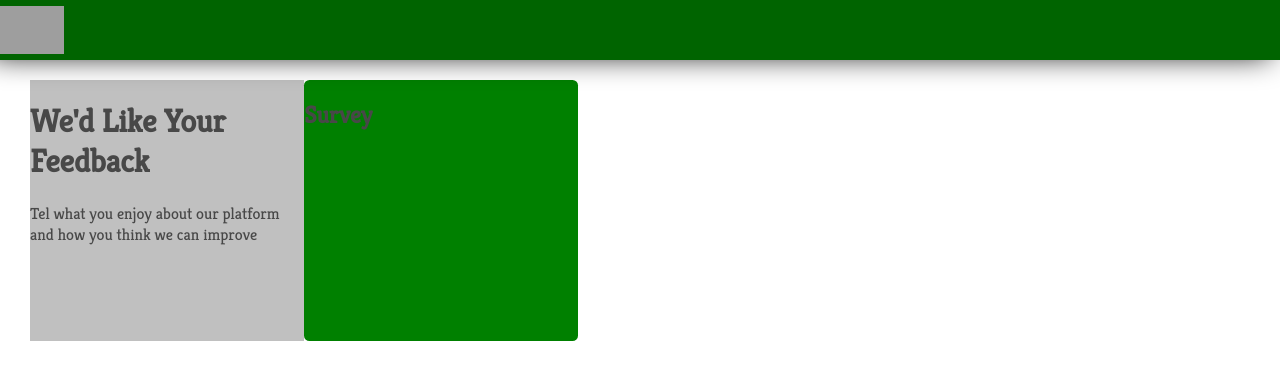
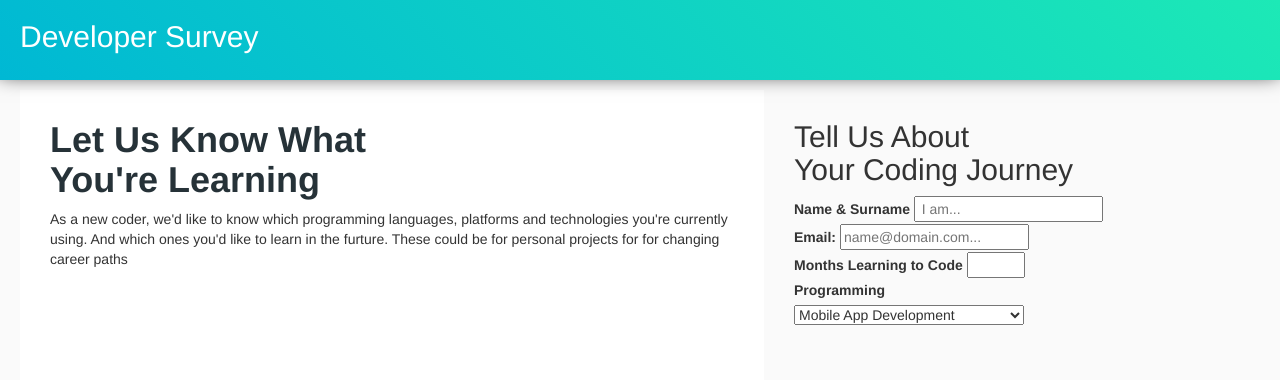
Before and after one commit to darrenisaacs/freeCodeCamp-SurveyForm, a plain HTML site: page index.html in a window 1280 px wide. Drawn offline with nearby package versions, Linux system fonts and the light colour scheme; grey boxes are pictures that could not be loaded.

Commit message:
Updated UI
- Changed Nav bar color
- Added form
-Added Header & Description

```diff
--- a/index.html
+++ b/index.html
@@ -1,56 +1,62 @@
 <!DOCTYPE html>
 
 <html>
-    <head>
-        <title></title>
+    <header>
+        <title>Developer Survey Form for Newbies</title>
         <link rel="stylesheet" href="style.css">
-        <script src="https://cdn.freecodecamp.org/testable-projects-fcc/v1/bundle.js"></script>
-        <link href="https://fonts.googleapis.com/css?family=Kreon:300,400&display=swap" rel="stylesheet">
+        <link rel="stylesheet" href="https://maxcdn.bootstrapcdn.com/bootstrap/3.4.0/css/bootstrap.min.css">
+        <link href="https://fonts.googleapis.com/css?family=Mitr:200,300,400,500,600,700&display=swap" rel="stylesheet">
 
 
-    </head>
+
+    </header>
+
     <body>
-        <div class="navbar">
-            <img src="http://blog.markallenwebdeveloper.co.uk/wp-content/uploads/2018/09/freeCodeCamp.jpg" alt="freeCodeCamp" class="logo">
+        <nav>
+            <h2>Developer Survey</h2>
+        </nav>
+
+        <div class="page">
+            <!--Informational Box-->
+            <div class="information">
+                <h1 id="title">Let Us Know What <br> You're Learning</h1>
+                <p id="description">As a new coder, we'd like to know which programming languages, platforms and technologies you're currently using. And which ones you'd like to learn in the furture. These could be for personal projects for for changing career paths</p>
             </div>
 
-        <!-- Main Content-->
+            <!--Survey Form Box-->
+            <div class="surveyform">
+                <form id="survey-form">
+                    <h2> Tell Us About<br>Your Coding Journey</h2>
+                    <div>
+                        <label for="name" id="name-label">Name & Surname</label>
+                        <input type="text" id="name" placeholder=" I am...">
+                    </div>
+                    <div>
+                        <label for="email" id="email-label">Email:</label>
+                        <input type="email" id="email" placeholder="name@domain.com...">
+                    </div>
+                    <div>
+                        <label for="number" id="number-label">Months Learning to Code</label>
+                        <input type="number" id="number" min="1" max="24">
+                    </div>
+                    <div>
+                        <label>Programming</label>
+                        <select>
+                            <option>Mobile App Development</option>
+                            <option>Desktop Applcatoin Development</option>
+                            <option>Game Development</option>
+                            <option>Fron-End Web Design</option>
+                            <option>Back-End Web Development</option>
+                            <option>IoT Devices</option>
+                        </select>
+                    </div>
+                    <div>
 
-        <div class="container">
-
-            <!--Page -->
-            <div class="page">
-                <!--Left Page -->
-                <div class="page-left">
-                    <div>
-                        <h1 id="title">We'd Like Your Feedback</h1>
-                        <p id="description">Tel what you enjoy about our platform and how you think we can improve</p>
                     </div>
-                </div>
-                <!--Right Page-->
-                <div class="page-right">
-                    <div>
-                        <h2>Survey</h2>
-                        <form for>
 
                 </form>
             </div>
-                </div>
-            </div>
-        </div>
-
-        <!--Footer-->
-        <div class="footer">
-            <div><h4 id="footer-details">Darren Isaacs Copyright &COPY 2019; </h4></div>
-
 
         </div>
-
-
-    </div>
-
-
-
-
     </body>
 </html>
--- a/style.css
+++ b/style.css
@@ -1,67 +1,63 @@
 body{
-    font-family: kreon;
+    font-family: 'Mitr', sans-serif;
+    font-weight: 400;
+    display: flex;
+    box-sizing: border-box;
     padding: 0px;
     margin: 0px;
-    width: 100%;
-    height: 100%;
-    display: flex;
-    color: #484848;
+    width: 100vw;
+    height: 100vh;
+
 }
 
-.navbar{
-    width: 100%;
-    height: 60px;
-    background-color: #006400;
-    color: white;
-    display: flex;
+nav{
     position: fixed;
-    box-shadow: black -10px -5px 30px;
-    display: flex;
-    flex-direction: row;
-    justify-content: flex-start;
-    align-items: center;
-}
-
-.logo{
-    display: flex;
-    height: 80%;
-}
-
-.container{
     display: flex;
     width: 100%;
+    height: 80px;
+    justify-content: flex-start;
+    background-image: linear-gradient(45deg, #00b8d4, #1DE9B6);
+    box-shadow: black -1px -7px 20px;
+    box-sizing: border-box;
+    padding-left: 20px;
+    padding-right: 20px;
+    color: white;
 }
 
 .page{
-    margin-top: 80px;
-    padding-left: 30px;
-    padding-right: 30px;
-    display: flex;;
-    align-items: flex-start;
-    height: 100%;
+    display: flex;
+    width: 100%;
+    height: 100vh;
+    padding: 20px;
+    margin: 0px;
+    background-color: #FAFAFA;
+    padding-top: 90px;
+    box-sizing: border-box;
 }
 
-.page-left, .page-right{
-    display:flex ;
-    padding: 0px 0px;
-    height: 100%;
-    flex-wrap: nowrap;
+.information{
+    display: block;
+    width: 60%;
+    height: 100vh;
+    padding: 10px 30px;
+    box-sizing: border-box;
+    background-color: white;
 }
 
-.page-right{
-    background-color: green;
-    width: 50%;
-    border-radius: 2%;
+
+.surveyform{
+    display: block;
+    width: 30%;
+    height: 100vh;
+    padding: 10px 30px;
+    margin: 0px;
 }
 
-.page-left{
-    background-color: silver;
-    width: 50%;
+#title{
+    color: #263238;
+    font-weight: 600;
 }
 
-.footer{
-    display: flex;
-    color: black;
-    width: 100%;
+p {
+
 }
-.
```
Lines whose indentation alone changed are shown as unchanged.
